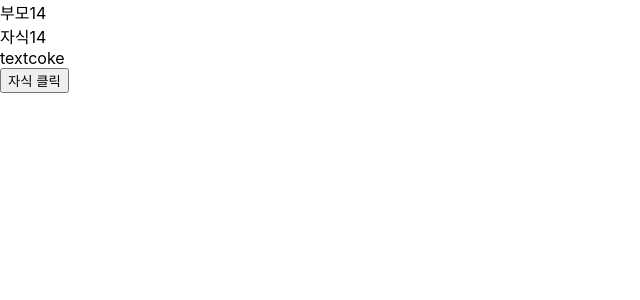
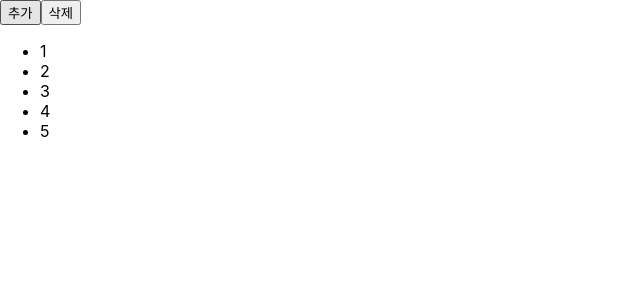
Before and after one commit to intae92/react-docs-study, a React (Create React App) app: page / in a window 1280 px wide. Shown: the top 300 px of the page, without its empty margins (0-640 px from the left). Built offline with nearby package versions, Linux system fonts and the light colour scheme.

Commit message:
VirtualDOM study

```diff
--- a/src/App.js
+++ b/src/App.js
@@ -1,64 +1,7 @@
-import { useEffect, useState, useRef } from "react";
+import VirtualDOM from "./VirtualDOM";
 
 function App() {
-  const [isShow, setIsShow] = useState(false);
-  const [count, setCount] = useState(0);
-  useEffect(() => {
-    setTimeout(() => {
-      setIsShow(true);
-    }, 1000);
-  }, []);
-  // console.log("count", count);
-
-  useEffect(() => {
-    setInterval(() => {
-      // setCount(count + 1);
-      // console.log("setInterval start");
-      // setCount((prev) => {
-      //   console.log("setCount", prev);
-      //   return prev + 1;
-      // });
-      setCount((prev) => prev + 1);
-    }, 1000);
-  }, []);
-  return (
-    <div className="App">
-      <div>부모{count}</div>
-      <div>{isShow && <Coke count={count} />}</div>
-    </div>
-  );
-}
-
-function Coke({ count }) {
-  console.log("coke", count);
-  const [text, setText] = useState("coke");
-
-  const handleClick = () => {
-    console.log("click count", count);
-    setText((prev) => prev + count);
-  };
-  return (
-    <div>
-      <div>자식{count}</div>
-      <div>text{text}</div>
-      <div>
-        <button onClick={handleClick}>자식 클릭</button>
-      </div>
-    </div>
-  );
-}
-
-function useInterval(callback, delay) {
-  const savedCallback = useRef();
-
-  // Remember the latest callback
-  useEffect(() => {
-    savedCallback.current = callback;
-  }, [callback]);
-
-  useEffect(() => {
-    function tick() {}
-  }, [delay]);
+  return <VirtualDOM></VirtualDOM>;
 }
 
 export default App;
--- /dev/null
+++ b/src/VirtualDOM/index.js
@@ -0,0 +1,31 @@
+import React, { useState } from "react";
+
+function VirtualDOM() {
+  const [list, setList] = useState(["1", "2", "3", "4", "5"]);
+  const handleAdd = () => {
+    console.log("add");
+
+    setList((prevList) => prevList.concat(prevList.length + 1));
+  };
+
+  const handleRemove = () => {
+    console.log("remove");
+    setList((prevList) => prevList.slice(-1));
+  };
+
+  return (
+    <div>
+      <button onClick={handleAdd}>추가</button>
+      <button onClick={handleRemove}>삭제</button>
+      <div>
+        <ul>
+          {list.map((item, index) => {
+            return <li>{item}</li>;
+          })}
+        </ul>
+      </div>
+    </div>
+  );
+}
+
+export default VirtualDOM;
```
Also changed, not shown: src/VirtualDOM/README.md (added).
